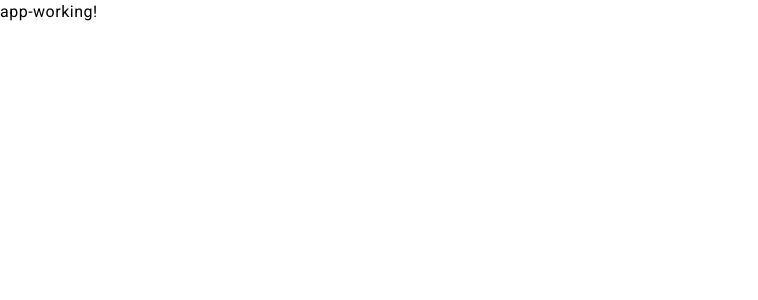
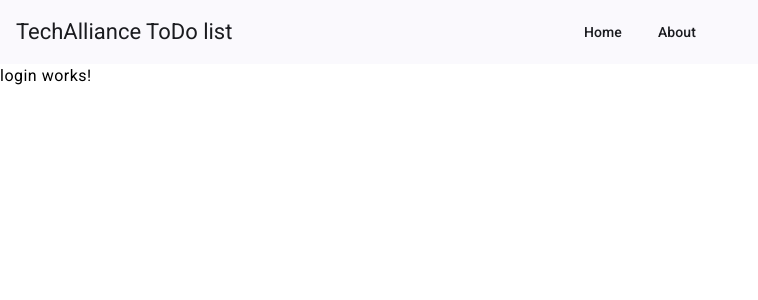
Before and after one commit to Jeuxseh/TecAlliance, an Angular app: page /login in a window 1280 px wide. Before the commit this address led to /. Shown: the top 300 px of the page, without its empty margins (0-758 px from the left). Built offline with nearby package versions, Linux system fonts and the light colour scheme.

Commit message:
Basic header with navigation added.

```diff
--- a/src/app/app.component.html
+++ b/src/app/app.component.html
@@ -1,2 +1,2 @@
-<p>app-working!</p>
+<app-header></app-header>
 <router-outlet />
--- a/src/app/app.component.ts
+++ b/src/app/app.component.ts
@@ -1,10 +1,11 @@
 import { Component } from '@angular/core';
 import { RouterOutlet } from '@angular/router';
+import { HeaderComponent } from './shared/components/header/header.component';
 
 @Component({
   selector: 'app-root',
   standalone: true,
-  imports: [RouterOutlet],
+  imports: [RouterOutlet, HeaderComponent],
   templateUrl: './app.component.html',
   styleUrl: './app.component.css'
 })
--- a/src/app/app.routes.ts
+++ b/src/app/app.routes.ts
@@ -1,3 +1,17 @@
 import { Routes } from '@angular/router';
+import { AboutComponent } from './features/about/about.component';
+import { LoginComponent } from './features/login/login.component';
+import { HomeComponent } from './features/home/home.component';
+import { AuthGuard } from './core/guards/auth.guard';
 
-export const routes: Routes = [];
+export const routes: Routes = [
+    { path: '', redirectTo: 'login', pathMatch: 'full' },
+    { path: 'login', component: LoginComponent },
+    {
+        path: 'home',
+        component: HomeComponent,
+        canActivate: [AuthGuard]
+    },
+    { path: 'about', component: AboutComponent },
+    { path: '**', redirectTo: 'login' }
+];
--- a/src/app/core/guards/auth.guard.ts
+++ b/src/app/core/guards/auth.guard.ts
@@ -1,5 +1,5 @@
 import { CanActivateFn } from '@angular/router';
 
-export const authGuard: CanActivateFn = (route, state) => {
+export const AuthGuard: CanActivateFn = (route, state) => {
   return true;
 };
--- a/src/app/shared/components/header/header.component.css
+++ b/src/app/shared/components/header/header.component.css
@@ -0,0 +1,17 @@
+.nav-container {
+    display: flex;
+    justify-content: center;
+    align-items: center;
+    position: relative;
+
+    .title {
+      position: absolute;
+      left: 0;
+      margin-left: 16px;
+    }
+
+    .buttons-container {
+      display: flex;
+      gap: 10px;
+    }
+  }
--- a/src/app/shared/components/header/header.component.html
+++ b/src/app/shared/components/header/header.component.html
@@ -1 +1,7 @@
-<p>header works!</p>
+<mat-toolbar class="nav-container" color="primary">
+    <span class="title">TechAlliance ToDo list</span>
+    <div class="buttons-container">
+        <a mat-button routerLink="/home">Home</a>
+        <a mat-button routerLink="/about">About</a>
+    </div>
+</mat-toolbar>
--- a/src/app/shared/components/header/header.component.ts
+++ b/src/app/shared/components/header/header.component.ts
@@ -1,9 +1,12 @@
 import { Component } from '@angular/core';
+import { MatToolbarModule } from '@angular/material/toolbar';
+import { MatButtonModule } from '@angular/material/button';
+import { RouterModule } from '@angular/router';
 
 @Component({
   selector: 'app-header',
   standalone: true,
-  imports: [],
+  imports: [MatToolbarModule, MatButtonModule, RouterModule],
   templateUrl: './header.component.html',
   styleUrl: './header.component.css'
 })
```
